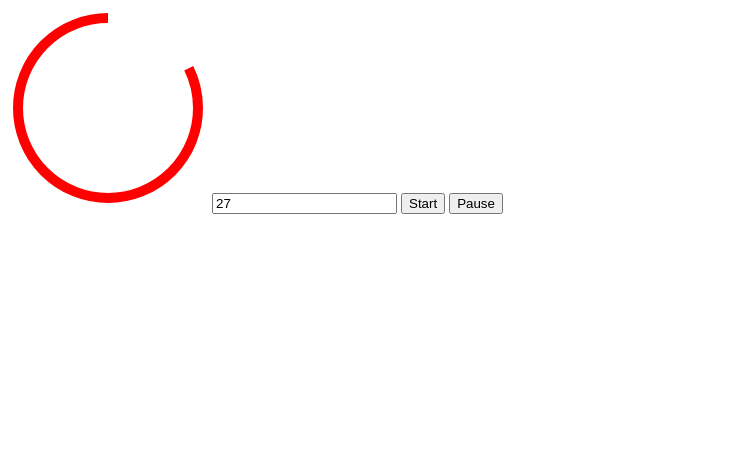
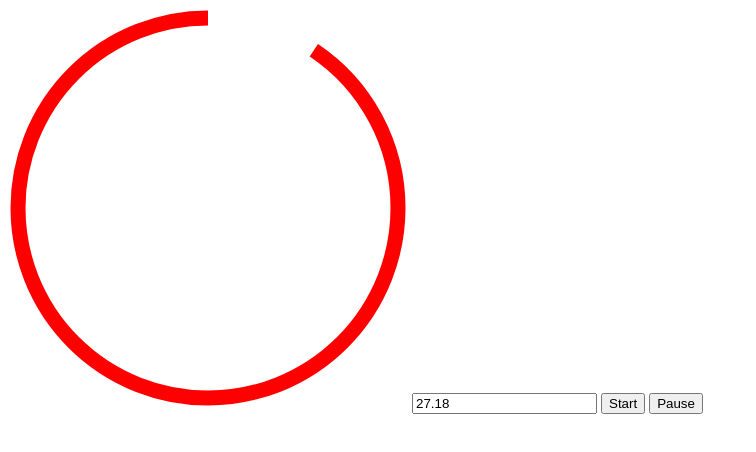
Before and after one commit to brianslab/udemy-js, a plain HTML site: page section20_proj/index.html in a window 1280 px wide. Both pictures are taken after a click on the button "Start". Shown: the whole page, without its empty margins (0-756 px from the left). Drawn offline with nearby package versions, Linux system fonts and the light colour scheme.

Commit message:
animate timer circle

```diff
--- a/section20_proj/app.js
+++ b/section20_proj/app.js
@@ -1,13 +1,21 @@
 const durationInput = document.querySelector('#duration');
 const startButton = document.querySelector('#start');
 const pauseButton = document.querySelector('#pause');
+const circle = document.querySelector('circle');
 
+const perimeter = circle.getAttribute('r') * 2 * Math.PI;
+circle.setAttribute('stroke-dasharray', perimeter);
+
+let duration;
 const timer = new Timer(durationInput, startButton, pauseButton, {
-    onStart () {
-        console.log('Timer started.');
+    onStart (totalDuration) {
+        duration = totalDuration;
     },
-    onTick () {
-        console.log('Timer ticked down.');
+    onTick (timeRemaining) {
+        circle.setAttribute(
+            'stroke-dashoffset',
+            perimeter * timeRemaining / duration - perimeter
+        );
     },
     onComplete () {
         console.log('Timer completed.');
--- a/section20_proj/index.html
+++ b/section20_proj/index.html
@@ -10,17 +10,15 @@
 </head>
 
 <body>
-    <svg height="200" width="200">
+    <svg height="400" width="400">
         <circle
-            r="90"
-            cx="100"
-            cy="100"
+            r="190"
+            cx="200"
+            cy="200"
             fill="transparent"
             stroke="red"
-            stroke-width="10"
-            stroke-dasharray="560"
-            stroke-dashoffset="-100"
-            transform="rotate(-90 100 100)"
+            stroke-width="15"
+            transform="rotate(-90 200 200)"
         />
     </svg>
     <input id="duration" value="30"/>
--- a/section20_proj/timer.js
+++ b/section20_proj/timer.js
@@ -15,10 +15,10 @@ class Timer {
 
     start = () => {
         if (this.onStart) {
-            this.onStart();
+            this.onStart(this.timeRemaining);
         }
         this.tick();
-        this.interval = setInterval(this.tick, 1000);
+        this.interval = setInterval(this.tick, 20);
     };
 
     pause = () => {
@@ -32,9 +32,9 @@ class Timer {
                 this.onComplete();
             }
         } else {
-            this.timeRemaining--;
+            this.timeRemaining -= 0.02;
             if (this.onTick) {
-                this.onTick();
+                this.onTick(this.timeRemaining);
             }
         }
     };
@@ -44,6 +44,6 @@ class Timer {
     }
 
     set timeRemaining (time) {
-        this.durationInput.value = time;
+        this.durationInput.value = time.toFixed(2);
     }
 }
```
